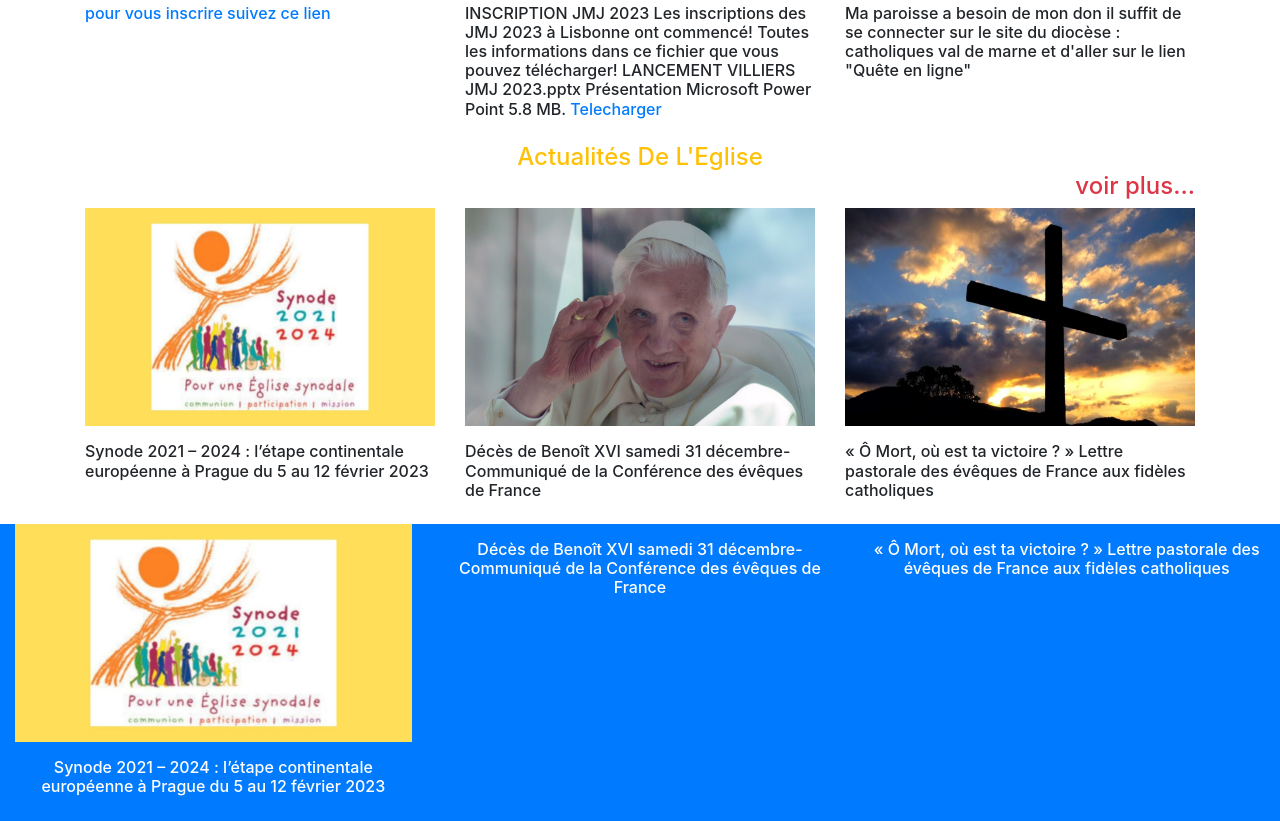
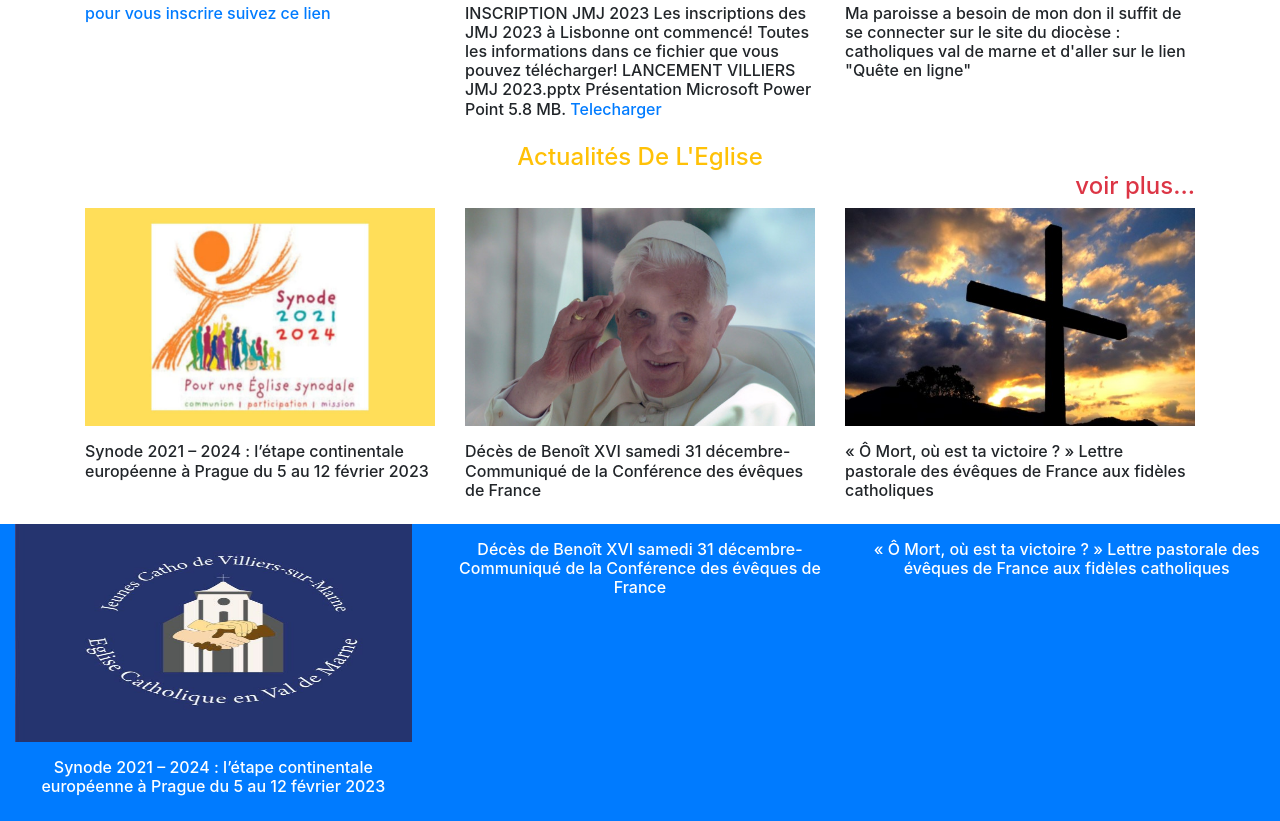
Before and after one commit to BORELDOMGUEDEFOMARTIAL/Saint-Jacques-Saint-Christophe, a plain HTML site: page index.html in a window 1280 px wide. Shown: the part 2572-3393 px from the top of the page. Drawn offline with nearby package versions, Linux system fonts and the light colour scheme.

Commit message:
Update index.html

```diff
--- a/index.html
+++ b/index.html
@@ -368,8 +368,9 @@ Présentation Microsoft Power Point 5.8 MB. <a href="">Telecharger</a>
 
     <div class="row">
             <div class="col-sm-6 col-md-4 mb-3">
-                <img width="290"
-                height="218.1" src="images/sybode.jpg" class="w-100" alt="">
+                 <img width="290"
+                height="218.1" src="images/LOGO2.jPG" class="w-100" alt="">
+                <p class="h6 mt-3">
                 <p class="h6 mt-3">
                   Synode 2021 – 2024 : l’étape continentale européenne à Prague du 5 au 12 février 2023
                 </p>
```
